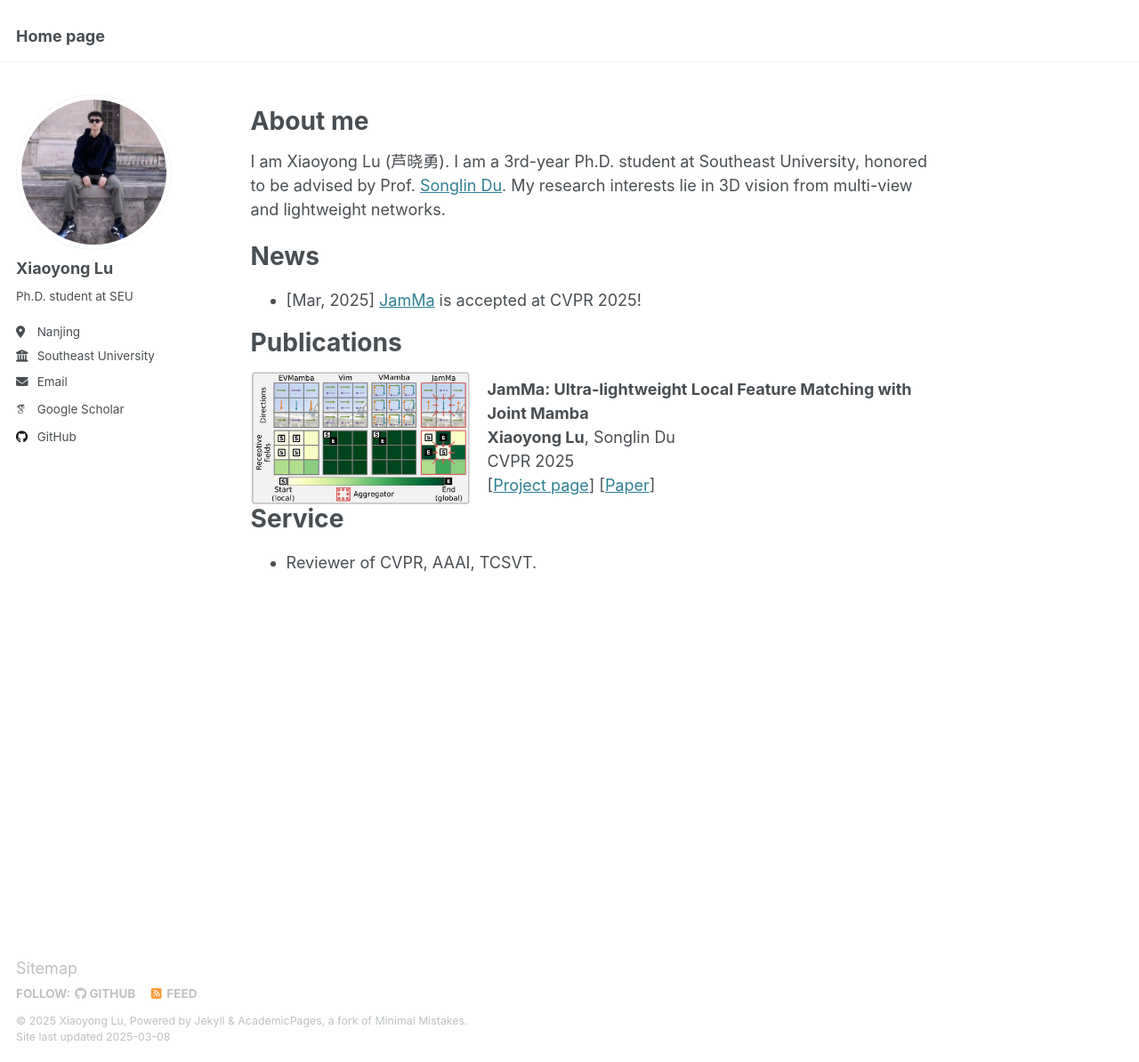
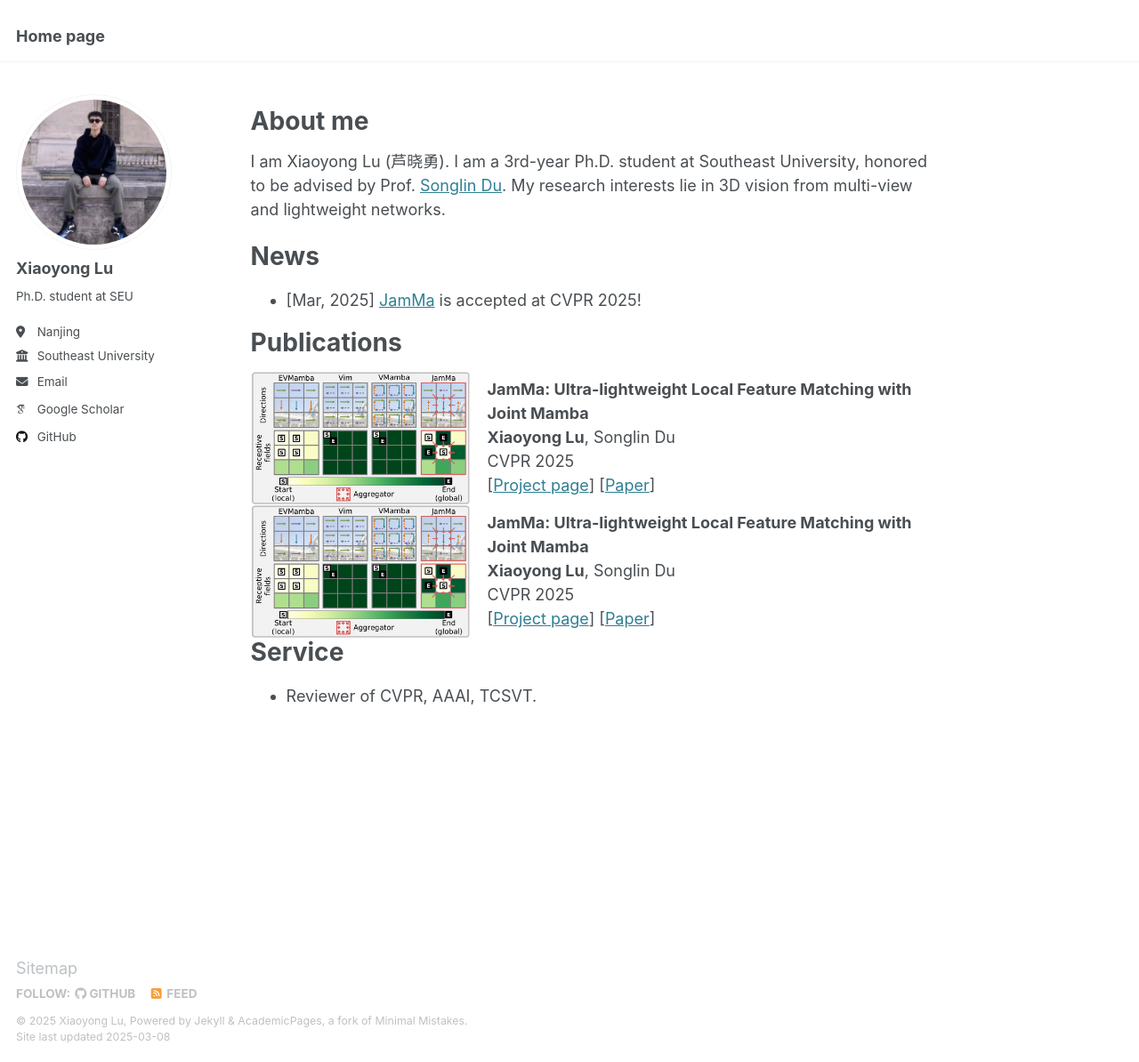
Before and after one commit to leoluxxx/leoluxxx.github.io, a Jekyll site: the page built from _pages/about.md, in a window 1280 px wide and 1194 px high. Shown: the whole window at 89% size. Built offline with Jekyll 4.4.1, drawn with Linux system fonts in a browser that asks for light colours; some web fonts are replaced.

Commit message:
Update about.md

```diff
--- a/_pages/about.md
+++ b/_pages/about.md
@@ -28,6 +28,16 @@ Publications
   </div>
 </div>
 
+<div style="display: flex; align-items: center;">
+  <img src="/images/jamma.png" alt="JamMa" style="height: 150px; margin-right: 20px;" />
+  <div>
+    <strong>JamMa: Ultra-lightweight Local Feature Matching with Joint Mamba</strong><br>
+    <strong>Xiaoyong Lu</strong>, Songlin Du<br>
+    CVPR 2025<br>
+    [<a href="https://leoluxxx.github.io/JamMa-page/">Project page</a>] [<a href="https://arxiv.org/pdf/2503.03437">Paper</a>]
+  </div>
+</div>
+
 
 Service
 ======
```
